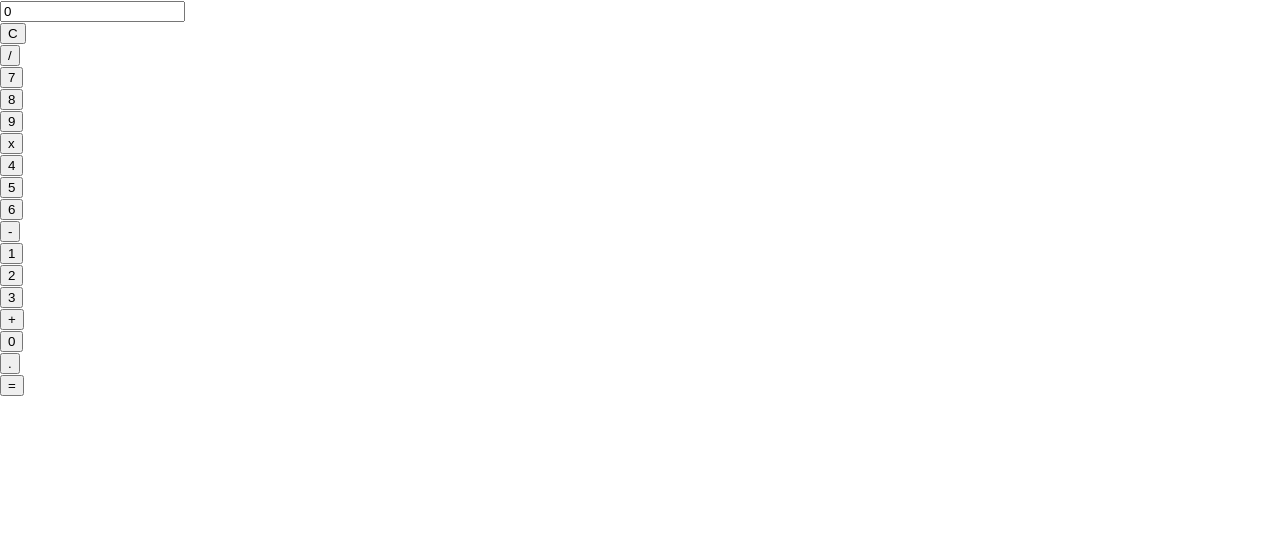
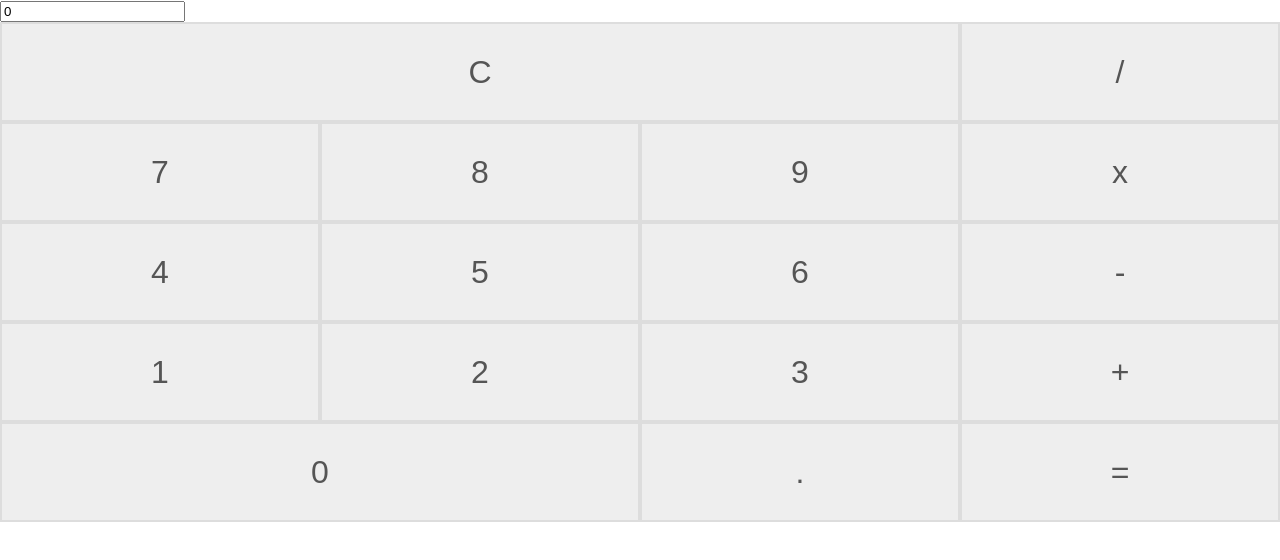
Before and after one commit to scarter31191/calc, a React (Create React App) app: page / in a window 1280 px wide. Shown: the top 560 px of the page. Built offline with nearby package versions, Linux system fonts and the light colour scheme.

Commit message:
styled buttons

```diff
--- a/src/App.js
+++ b/src/App.js
@@ -2,6 +2,7 @@
 // import './App.css';
 import React, {Component} from "react";
 import Button from "./components/Button"
+import "./css/style.css";
 
 class App extends Component {
   constructor(props){
@@ -43,10 +44,15 @@ class App extends Component {
     ]
     return (
       <div className="App">
-        <input className="result" type="text" value={this.state.current} />
-        {buttons.map((btn, i) => {
-          return <Button key={i} symbol={btn.symbol} cols={btn.cols} action={(symbol) => btn.action(symbol)} />
-        })}
+        <div>
+          <input className="result" type="text" value={this.state.current} />
+        </div>
+
+        <div>
+          {buttons.map((btn, i) => {
+            return <Button key={i} symbol={btn.symbol} cols={btn.cols} action={(symbol) => btn.action(symbol)} />
+          })}
+        </div>
       </div>
     );
   }
--- a/src/components/Button.js
+++ b/src/components/Button.js
@@ -3,7 +3,7 @@ import React, {Component} from 'react'
 class Button extends Component {
     render(){
         return (
-            <div>
+            <div className={`column-${this.props.cols}`}>
                 <button className="calc-button" onClick={() => this.props.action(this.props.symbol)}>{this.props.symbol}</button>
             </div>
         )
--- /dev/null
+++ b/src/css/style.css
@@ -0,0 +1,23 @@
+.column-3 {
+    width: 75%;
+    float: left;
+}
+
+.column-2 {
+    width: 50%;
+    float: left;
+}
+
+.column-1 {
+    width: 25%;
+    float: left;
+}
+
+button.calc-button {
+    width: 100%;
+    height: 100px;
+    border: 2px solid #ddd;
+    background: #eee;
+    font-size: 32px;
+    color: #555;
+}
```
